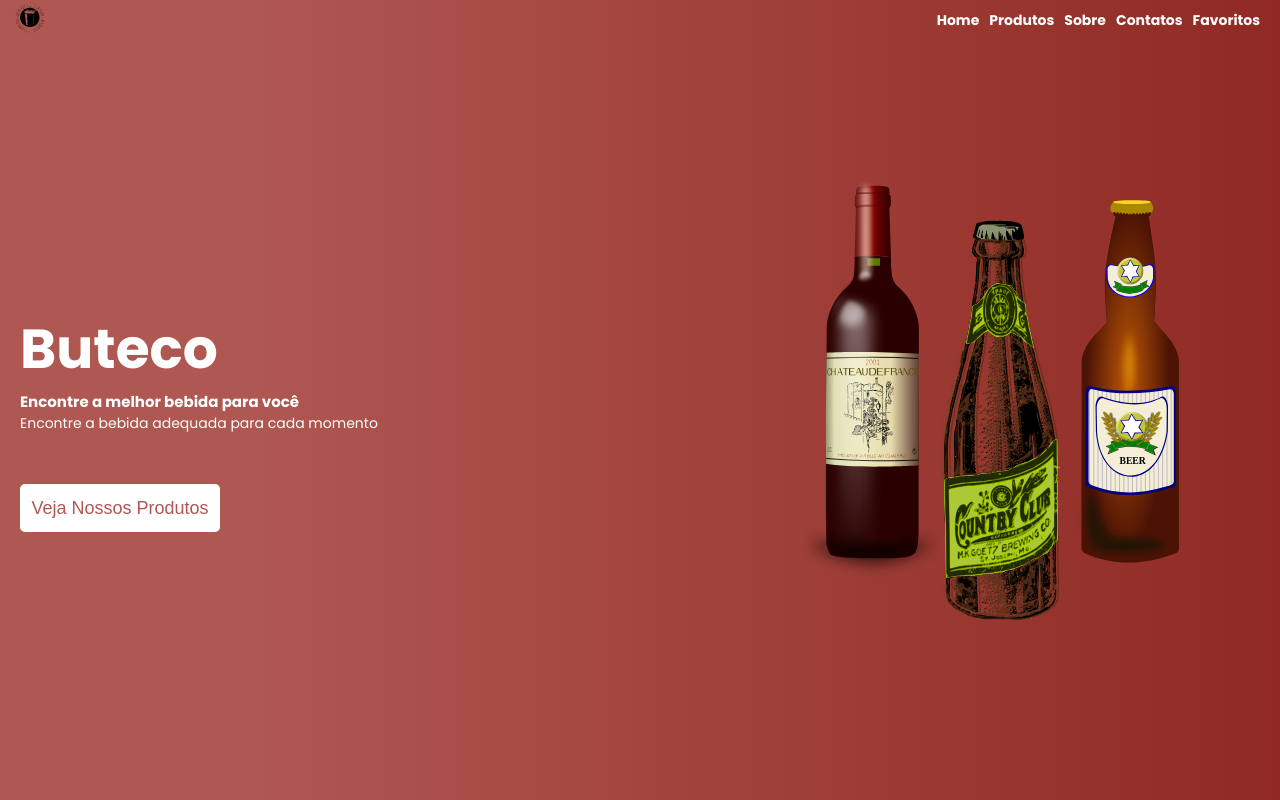
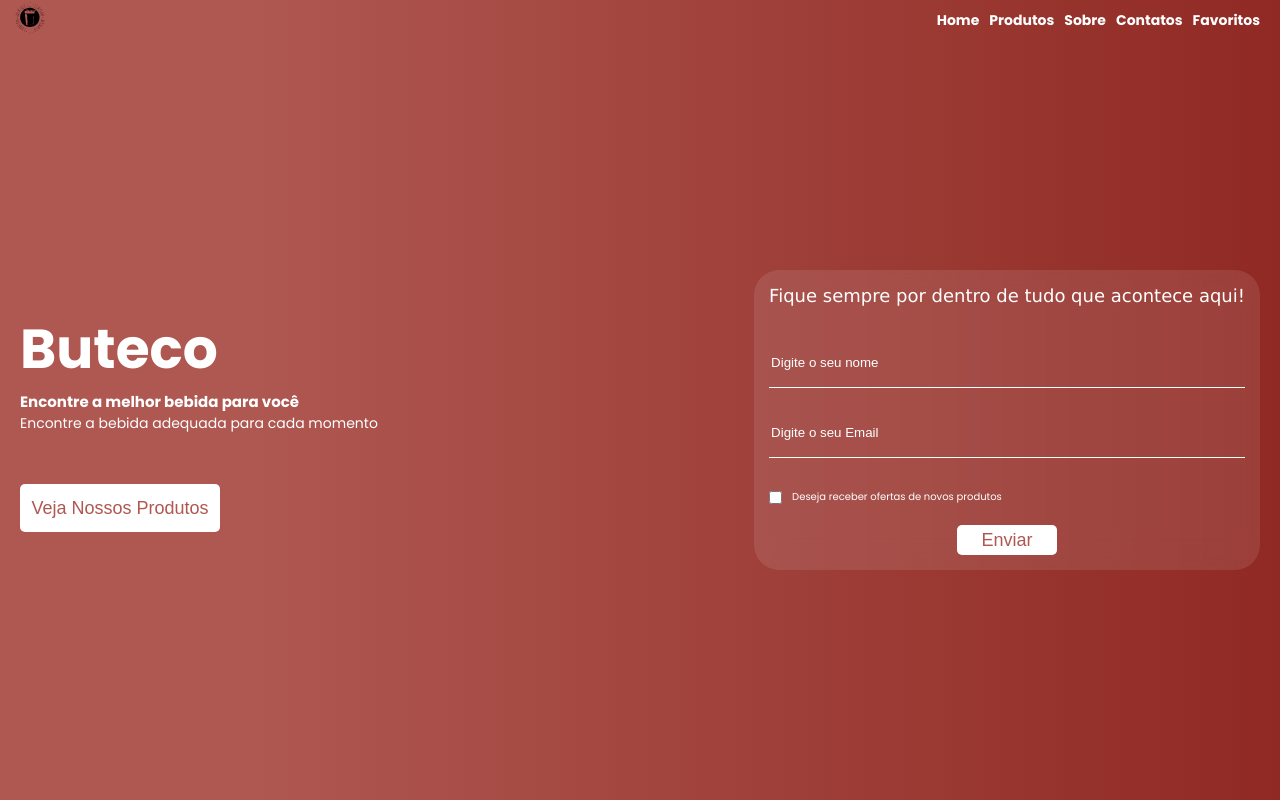
Before and after one commit to Lucas-Braz7x/buteco, a React (Create React App) app: page / in a window 1280 px wide. Built offline with nearby package versions, Linux system fonts and the light colour scheme.

Commit message:
Cria formulário para inscrição

```diff
--- a/src/components/Banner/index.jsx
+++ b/src/components/Banner/index.jsx
@@ -1,11 +1,7 @@
 import React from 'react';
 import { Button } from '../Button';
-import { BannerContainer, BeerImage, BeerImageContainer, TitlesContainer } from './styles';
-import beer from '../../assets/images/beer.svg';
-/* import chopp from '../../assets/images/beer2.svg';
-import champagne from '../../assets/images/champagne.svg'; */
-import bottle from '../../assets/images/bottle.svg';
-import wine from '../../assets/images/wine.svg';
+import { BannerContainer, TitlesContainer } from './styles';
+import { Form } from '../Form';
 
 export const Banner = () => {
   const widthButton = 200;
@@ -21,11 +17,7 @@ export const Banner = () => {
           Veja nossos produtos
         </Button>
       </TitlesContainer>
-      <BeerImageContainer>
-        <BeerImage src={bottle} alt="" />
-        <BeerImage src={beer} alt="" />
-        <BeerImage src={wine} alt="" />
-      </BeerImageContainer>
+      <Form />
     </BannerContainer>
   );
 };
--- a/src/components/Banner/styles.js
+++ b/src/components/Banner/styles.js
@@ -23,6 +23,11 @@ export const BannerContainer = styled.div`
     ${colors.lightBackground} 20%,
     ${colors.primaryColor}
   );
+
+  @media (max-width: 500px) {
+    flex-direction: column;
+    justify-content: space-around;
+  }
 `;
 
 export const TitlesContainer = styled.div`
@@ -44,68 +49,3 @@ export const TitlesContainer = styled.div`
     margin-bottom: 50px;
   }
 `;
-
-export const BeerImageContainer = styled.div`
-  position: relative;
-  width: 100%;
-  height: 50%;
-
-  img:nth-child(1) {
-    position: absolute;
-    bottom: -20px;
-    right: 200px;
-  }
-  img:nth-child(2) {
-    position: absolute;
-    bottom: 20px;
-    right: 0px;
-  }
-  img:nth-child(3) {
-    position: absolute;
-    bottom: 20px;
-    right: 315px;
-  }
-
-  @media (max-width: 925px) {
-    max-height: 300px;
-    max-width: 300px;
-
-    img:nth-child(1) {
-      right: 150px;
-    }
-    img:nth-child(3) {
-      right: 270px;
-    }
-  }
-
-  @media (max-width: 925px) {
-    max-height: 300px;
-    max-width: 300px;
-
-    img:nth-child(1) {
-      right: 60px;
-    }
-    img:nth-child(3) {
-      right: 130px;
-    }
-  }
-`;
-
-export const BeerImage = styled.img`
-  max-height: 400px;
-  max-width: 400px;
-
-  @media (max-width: 925px) {
-    min-height: 200px;
-    min-width: 200px;
-  }
-
-  @media (max-width: 850px) {
-    max-height: 200px;
-    max-width: 200px;
-  }
-
-  @media (max-width: 550px) {
-    display: none;
-  }
-`;
--- /dev/null
+++ b/src/components/Form/index.jsx
@@ -0,0 +1,27 @@
+import React from 'react';
+import { DivContainer, FormContainer, FormInput, FormTitle } from './styles';
+import { Button } from '../Button';
+
+export const Form = () => {
+  return (
+    <FormContainer action="" method="post">
+      <FormTitle>Fique sempre por dentro de tudo que acontece aqui!</FormTitle>
+      <DivContainer>
+        <FormInput required placeholder="Digite o seu nome" type="text" />
+        <FormInput required placeholder="Digite o seu Email" type="text" />
+      </DivContainer>
+      <DivContainer>
+        <div>
+          <input required type="checkbox" />
+          <span>Deseja receber ofertas de novos produtos</span>
+        </div>
+
+        <div>
+          <Button redirect="#" widthButton={100} heightButton={30}>
+            Enviar
+          </Button>
+        </div>
+      </DivContainer>
+    </FormContainer>
+  );
+};
--- /dev/null
+++ b/src/components/Form/styles.js
@@ -0,0 +1,67 @@
+import styled from 'styled-components';
+
+export const FormContainer = styled.form`
+  display: flex;
+  flex-direction: column;
+  justify-content: space-between;
+  padding: 15px;
+
+  min-width: 250px;
+  min-height: 300px;
+  border-radius: 25px;
+
+  background-color: rgba(255, 255, 255, 0.1);
+  backdrop-filter: blur(15px);
+  -webkit-backdrop-filter: blur(15px);
+`;
+
+export const FormTitle = styled.h2`
+  font-family: 'Lucida Sans', 'Lucida Sans Regular', 'Lucida Grande', 'Lucida Sans Unicode', Geneva, Verdana, sans-serif;
+  font-style: normal;
+  font-size: 18px;
+  font-weight: normal;
+  color: #ffffffff;
+  text-align: center;
+`;
+
+export const FormInput = styled.input`
+  border: none;
+  outline: none;
+  background: none;
+
+  border-bottom: 1px solid #ffffff;
+
+  height: 50px;
+
+  transition: boder-color 0.6s;
+  &::placeholder {
+    padding-left: 2px;
+    color: #ffffff;
+  }
+
+  &:focus {
+    border-color: #af5751;
+  }
+
+  &:hover {
+    cursor: pointer;
+    border-color: #922b25;
+  }
+`;
+
+export const DivContainer = styled.div`
+  display: flex;
+  flex-direction: column;
+  gap: 20px;
+
+  div {
+    display: flex;
+    gap: 10px;
+    align-items: center;
+    color: #ffffff;
+  }
+
+  div:nth-child(2) {
+    justify-content: center;
+  }
+`;
```
